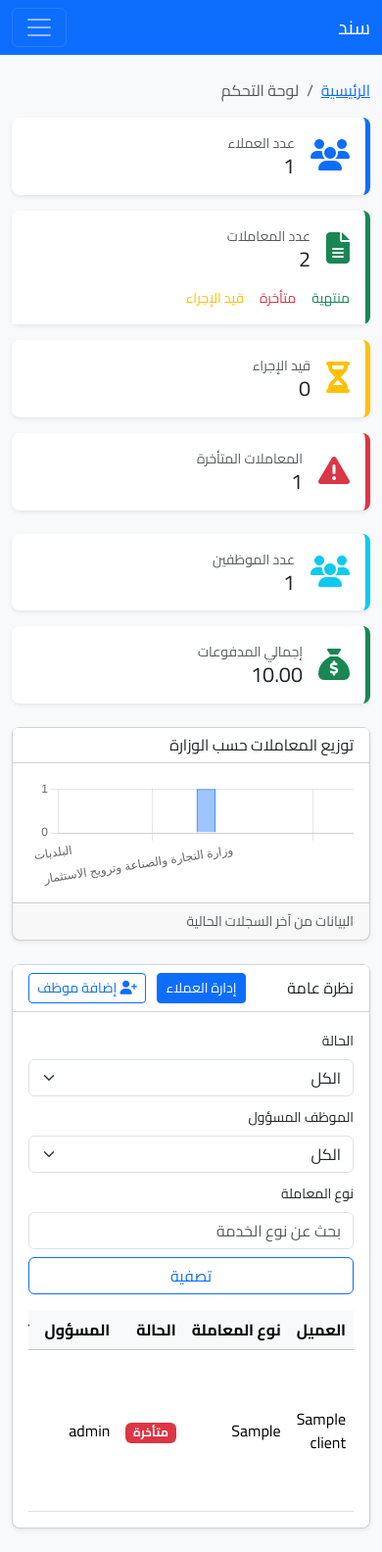
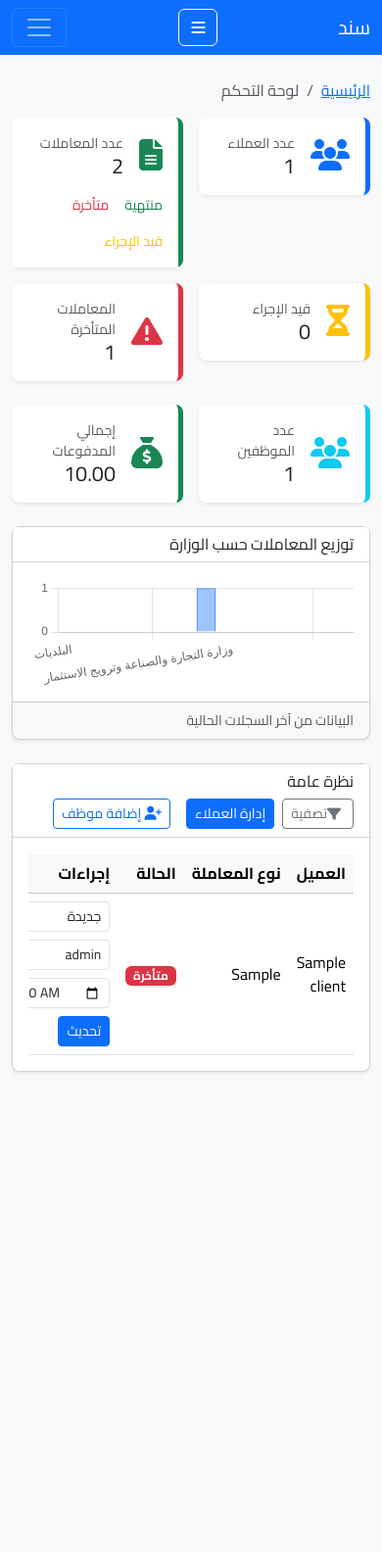
Before and after one commit to citybeachgulf-droid/sanad, a Flask app: page /dashboard in a window 390 px wide. Shown: the whole page at 98% size. After the commit the page ends 1095 px from the top, so only its background shows below. Run offline with Flask 3, Linux system fonts and the light colour scheme; a user stored in the database is signed in; data comes from the database, SQL or seed files in the repository; tables that the repository leaves empty hold one stand-in row (values such as "Sample post"); some libraries are stand-ins or nearby versions.

Commit message:
feat: Implement mobile sidebar and improve dashboard layout (#42)
Co-authored-by: Cursor Agent <cursoragent@cursor.com>

```diff
--- a/sandak_flask_project/app/static/css/theme.css
+++ b/sandak_flask_project/app/static/css/theme.css
@@ -27,8 +27,12 @@ html[dir="rtl"] body { font-family: "Cairo", system-ui, -apple-system, "Segoe UI
 .status-completed { background: var(--brand-success); }
 .status-overdue { background: var(--brand-danger); }
 
-/* Remove sidebar width to avoid stray offcanvas/sidebar */
-.offcanvas-end { width: 0; display: none !important; }
+/* Offcanvas: enable mobile sidebar */
+.offcanvas { width: 280px; }
+
+/* Subtle hover interaction for cards */
+.hover-scale { transition: transform .2s ease, box-shadow .2s ease; }
+.hover-scale:hover { transform: translateY(-2px); box-shadow: 0 .5rem 1rem rgba(0,0,0,.08); }
 
 /* Layout spacing under navbar */
 main { min-height: calc(100vh - 56px); }
--- a/sandak_flask_project/app/static/js/main.js
+++ b/sandak_flask_project/app/static/js/main.js
@@ -20,4 +20,14 @@ document.addEventListener('DOMContentLoaded', function () {
     // swallow errors to avoid breaking pages
     console && console.warn && console.warn('datatable init error', e);
   }
+
+  // Auto-open filters on large screens, keep collapsed on mobile for a cleaner UI
+  try {
+    var filters = document.getElementById('filtersCollapse');
+    if (filters) {
+      if (window.matchMedia('(min-width: 992px)').matches) {
+        new bootstrap.Collapse(filters, { toggle: false }).show();
+      }
+    }
+  } catch (e) {}
 });
--- a/sandak_flask_project/app/templates/dashboard.html
+++ b/sandak_flask_project/app/templates/dashboard.html
@@ -20,7 +20,7 @@
     {'title':'المعاملات المتأخرة','value':overdue_count,'icon':'fa-triangle-exclamation','color':'danger','url': url_for('main.dashboard', status='overdue')}
   ] %}
   {% for card in stats_cards %}
-  <div class="col-md-3">
+  <div class="col-6 col-md-3">
     <div class="card shadow-sm border-0 border-start border-5 border-{{ card.color }} rounded-3 hover-scale position-relative">
       <div class="card-body d-flex align-items-center">
         <div class="flex-shrink-0 me-3 text-{{ card.color }}">
@@ -57,7 +57,7 @@
 {% if current_user.is_authenticated and current_user.role == 'admin' %}
 <!-- بطاقات إضافية للمدير -->
 <div class="row g-3 mb-4">
-  <div class="col-md-3">
+  <div class="col-6 col-md-3">
     <div class="card shadow-sm border-0 border-start border-5 border-info rounded-3 hover-scale">
       <div class="card-body d-flex align-items-center">
         <div class="flex-shrink-0 me-3 text-info"><i class="fa-solid fa-users" style="font-size:32px;"></i></div>
@@ -68,7 +68,7 @@
       </div>
     </div>
   </div>
-  <div class="col-md-3">
+  <div class="col-6 col-md-3">
     <div class="card shadow-sm border-0 border-start border-5 border-success rounded-3 hover-scale">
       <div class="card-body d-flex align-items-center">
         <div class="flex-shrink-0 me-3 text-success"><i class="fa-solid fa-sack-dollar" style="font-size:32px;"></i></div>
@@ -97,9 +97,13 @@
 
 <!-- نظرة عامة وجدول المعاملات -->
 <div class="card shadow-sm rounded-3">
-  <div class="card-header bg-white d-flex justify-content-between align-items-center">
+  <div class="card-header bg-white d-flex justify-content-between align-items-center flex-wrap gap-2">
     <h6 class="mb-0">نظرة عامة</h6>
-    <div>
+    <div class="d-flex align-items-center gap-2">
+      <button class="btn btn-sm btn-outline-secondary d-inline-flex align-items-center" type="button" data-bs-toggle="collapse" data-bs-target="#filtersCollapse" aria-expanded="false" aria-controls="filtersCollapse">
+        <i class="fa-solid fa-filter ms-1"></i>
+        تصفية
+      </button>
       <a href="{{ url_for('main.clients') }}" class="btn btn-sm btn-primary">إدارة العملاء</a>
       {% if current_user.is_authenticated and current_user.role == 'admin' %}
       <a href="{{ url_for('admin.employees_create') }}" class="btn btn-sm btn-outline-primary ms-2"><i class="fa fa-user-plus"></i> إضافة موظف</a>
@@ -108,7 +112,8 @@
   </div>
   <div class="card-body">
     <!-- نموذج التصفية -->
-    <form class="row g-2 align-items-end mb-3" method="get">
+    <div class="collapse mb-3" id="filtersCollapse">
+      <form class="row g-2 align-items-end" method="get">
       <div class="col-md-3">
         <label class="form-label small">الحالة</label>
         <select class="form-select" name="status">
@@ -135,19 +140,20 @@
       <div class="col-md-3">
         <button class="btn btn-outline-primary w-100" type="submit">تصفية</button>
       </div>
-    </form>
+      </form>
+    </div>
 
     <!-- جدول المعاملات -->
     <div class="table-responsive">
-      <table class="table align-middle table-hover mb-0">
+      <table class="table align-middle table-hover mb-0" data-enhance="table">
         <thead class="table-light">
           <tr>
             <th>العميل</th>
             <th>نوع المعاملة</th>
             <th>الحالة</th>
-            <th>المسؤول</th>
-            <th>تاريخ الإنشاء</th>
-            <th>الموعد النهائي</th>
+            <th class="d-none d-md-table-cell">المسؤول</th>
+            <th class="d-none d-lg-table-cell">تاريخ الإنشاء</th>
+            <th class="d-none d-lg-table-cell">الموعد النهائي</th>
             <th style="width:220px">إجراءات</th>
           </tr>
         </thead>
@@ -163,9 +169,9 @@
                 {% endif %}
               </span>
             </td>
-            <td>{{ t.assigned_user.username if t.assigned_user else '-' }}</td>
-            <td class="text-muted small">{{ t.created_at.strftime('%Y-%m-%d %H:%M') }}</td>
-            <td class="text-muted small">{{ t.due_date.strftime('%Y-%m-%d %H:%M') if t.due_date else '-' }}</td>
+            <td class="d-none d-md-table-cell">{{ t.assigned_user.username if t.assigned_user else '-' }}</td>
+            <td class="text-muted small d-none d-lg-table-cell">{{ t.created_at.strftime('%Y-%m-%d %H:%M') }}</td>
+            <td class="text-muted small d-none d-lg-table-cell">{{ t.due_date.strftime('%Y-%m-%d %H:%M') if t.due_date else '-' }}</td>
             <td>
               <!-- تحديث المعاملة -->
               <form class="d-inline" method="post" action="{{ url_for('main.update_transaction_status', transaction_id=t.id) }}">
@@ -228,8 +234,5 @@
   }catch(e){}
 })();
 </script>
-<style>
-.hover-scale:hover { transform: scale(1.03); transition: all 0.3s ease; }
-</style>
 {% endif %}
 {% endblock %}
--- a/sandak_flask_project/app/templates/layout.html
+++ b/sandak_flask_project/app/templates/layout.html
@@ -14,6 +14,17 @@
   <body class="bg-light">
 
     {% include 'navbar.html' %}
+    {% if current_user.is_authenticated %}
+    <div class="offcanvas offcanvas-start" tabindex="-1" id="mobileSidebar" aria-labelledby="mobileSidebarLabel">
+      <div class="offcanvas-header">
+        <h5 class="offcanvas-title" id="mobileSidebarLabel">القائمة</h5>
+        <button type="button" class="btn-close" data-bs-dismiss="offcanvas" aria-label="Close"></button>
+      </div>
+      <div class="offcanvas-body p-0">
+        {% include 'sidebar.html' %}
+      </div>
+    </div>
+    {% endif %}
 
     <main class="container py-4">
       {% if current_user.is_authenticated %}
--- a/sandak_flask_project/app/templates/navbar.html
+++ b/sandak_flask_project/app/templates/navbar.html
@@ -1,6 +1,11 @@
 <nav class="navbar navbar-expand-lg navbar-dark bg-primary">
   <div class="container">
     <a class="navbar-brand" href="{{ url_for('main.dashboard') }}">سند</a>
+    {% if current_user.is_authenticated %}
+    <button class="btn btn-outline-light d-lg-none me-2" type="button" data-bs-toggle="offcanvas" data-bs-target="#mobileSidebar" aria-controls="mobileSidebar" aria-label="Open sidebar">
+      <i class="fa-solid fa-bars"></i>
+    </button>
+    {% endif %}
     <button class="navbar-toggler" type="button" data-bs-toggle="collapse" data-bs-target="#mainNav" aria-controls="mainNav" aria-expanded="false" aria-label="Toggle navigation">
       <span class="navbar-toggler-icon"></span>
     </button>
```
